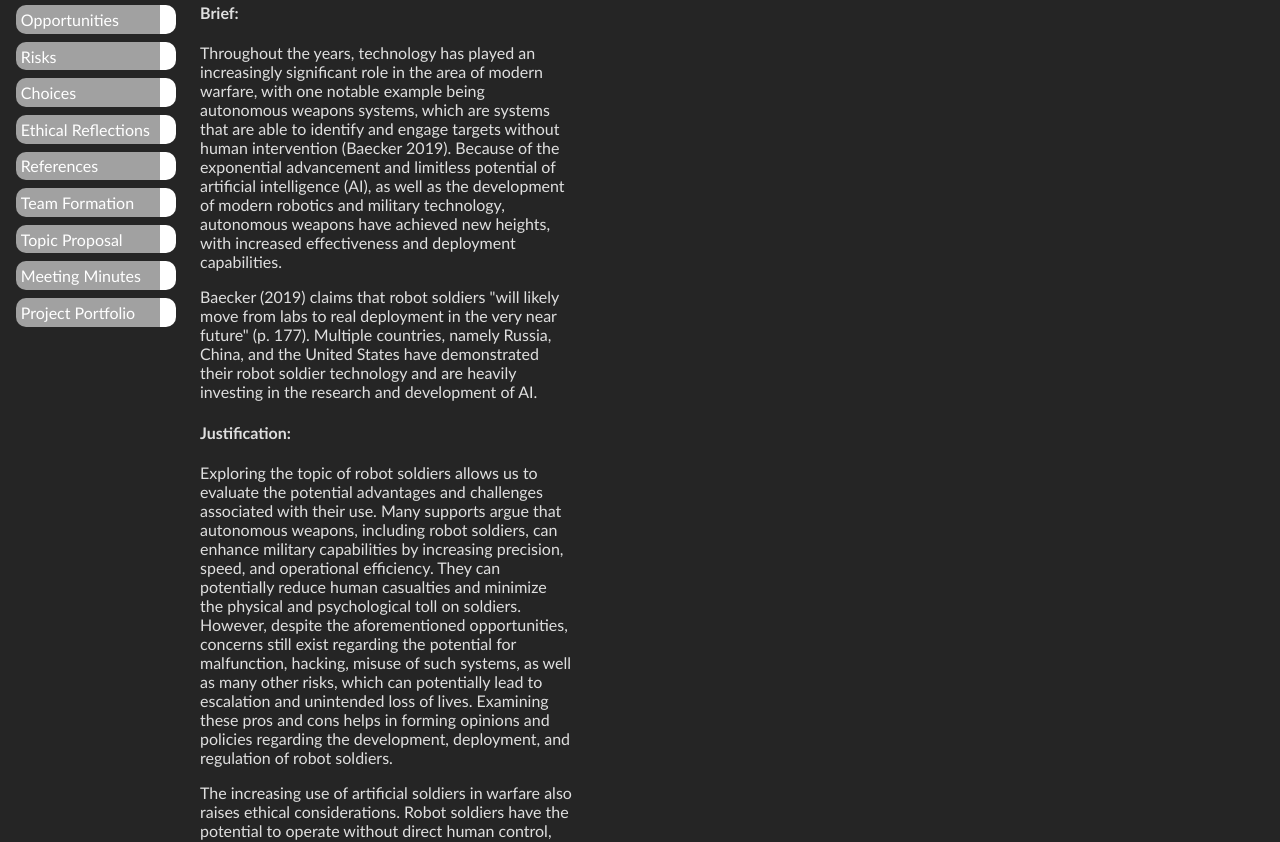
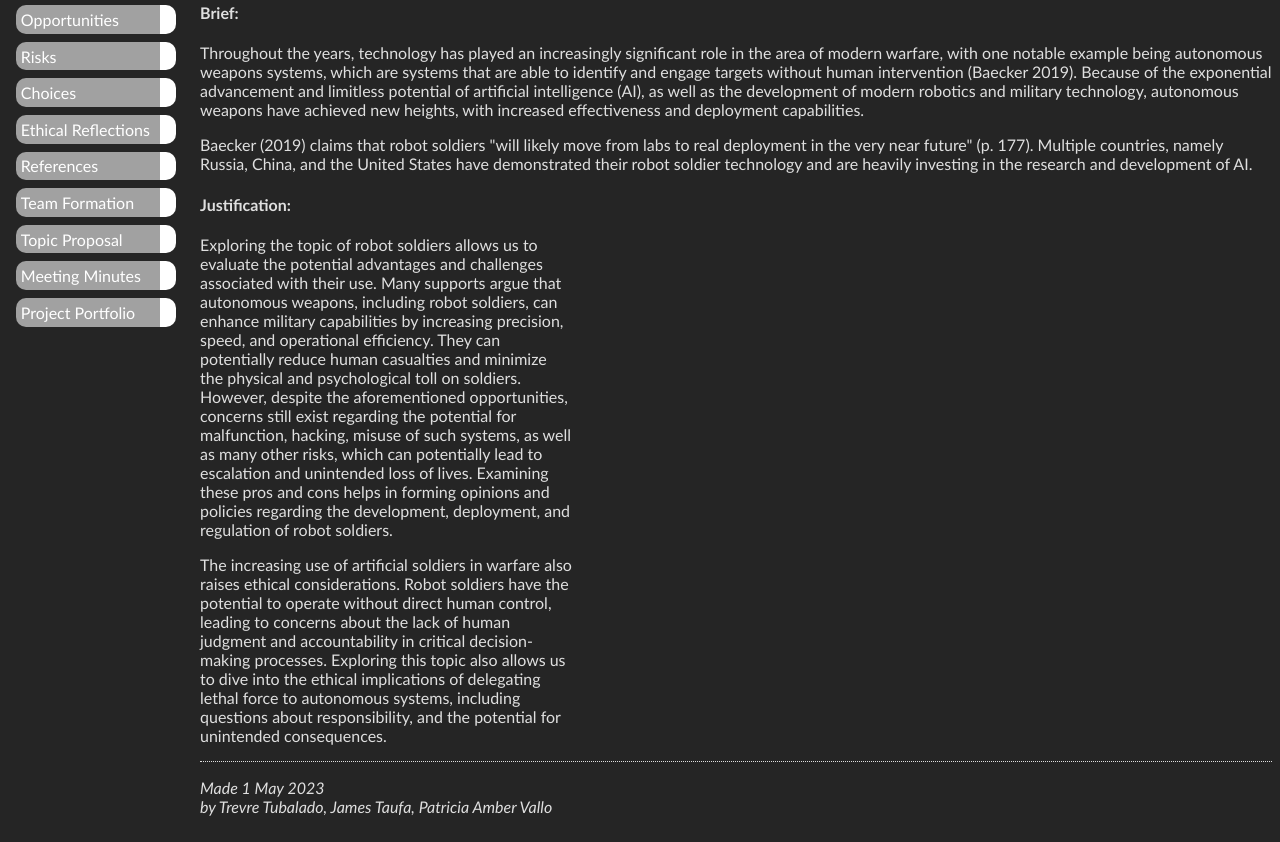
Before and after one commit to tobsywobsy/COMP501-Assignment-3, a plain HTML site: page CTiS-2023_1/misc/topic.html in a window 1280 px wide. Shown: the part 108-950 px from the top of the page. Drawn offline with Linux system fonts and the light colour scheme.

Commit message:
topic done

```diff
--- a/CTiS-2023_1/misc/topic.html
+++ b/CTiS-2023_1/misc/topic.html
@@ -28,16 +28,15 @@
 
 <h4><p>Brief:<p></h4>
 
-<div style="padding-right: 700px">
 <p>
 Throughout the years, technology has played an increasingly significant role in the area of modern warfare, with one notable example being autonomous weapons systems, which are systems that are able to identify and engage targets without human intervention (Baecker 2019). Because of the exponential advancement and limitless potential of artificial intelligence (AI), as well as the development of modern robotics and military technology, autonomous weapons have achieved new heights, with increased effectiveness and deployment capabilities.</p>
 <p>Baecker (2019) claims that robot soldiers "will likely move from labs to real deployment in the very near future" (p. 177). Multiple countries, namely Russia, China, and the United States have demonstrated their robot soldier technology and are heavily investing in the research and development of AI.</p>
 
 <h4><p>Justification:<p></h4>
 
-<p>Exploring the topic of robot soldiers allows us to evaluate the potential advantages and challenges associated with their use. Many supports argue that autonomous weapons, including robot soldiers, can enhance military capabilities by increasing precision, speed, and operational efficiency. They can potentially reduce human casualties and minimize the physical and psychological toll on soldiers. However, despite the aforementioned opportunities, concerns still exist regarding the potential for malfunction, hacking, misuse of such systems, as well as many other risks, which can potentially lead to escalation and unintended loss of lives. Examining these pros and cons helps in forming opinions and policies regarding the development, deployment, and regulation of robot soldiers. </p>
+<p style="padding-right: 700px">Exploring the topic of robot soldiers allows us to evaluate the potential advantages and challenges associated with their use. Many supports argue that autonomous weapons, including robot soldiers, can enhance military capabilities by increasing precision, speed, and operational efficiency. They can potentially reduce human casualties and minimize the physical and psychological toll on soldiers. However, despite the aforementioned opportunities, concerns still exist regarding the potential for malfunction, hacking, misuse of such systems, as well as many other risks, which can potentially lead to escalation and unintended loss of lives. Examining these pros and cons helps in forming opinions and policies regarding the development, deployment, and regulation of robot soldiers. </p>
 
-<p>The increasing use of artificial soldiers in warfare also raises ethical considerations. Robot soldiers have the potential to operate without direct human control, leading to concerns about the lack of human judgment and accountability in critical decision-making processes. Exploring this topic also allows us to dive into the ethical implications of delegating lethal force to autonomous systems, including questions about responsibility, and the potential for unintended consequences. </p>
+<p style="padding-right: 700px">The increasing use of artificial soldiers in warfare also raises ethical considerations. Robot soldiers have the potential to operate without direct human control, leading to concerns about the lack of human judgment and accountability in critical decision-making processes. Exploring this topic also allows us to dive into the ethical implications of delegating lethal force to autonomous systems, including questions about responsibility, and the potential for unintended consequences. </p>
 </div>
 
 <!-- Sign and date the page, it's only polite! -->
```
